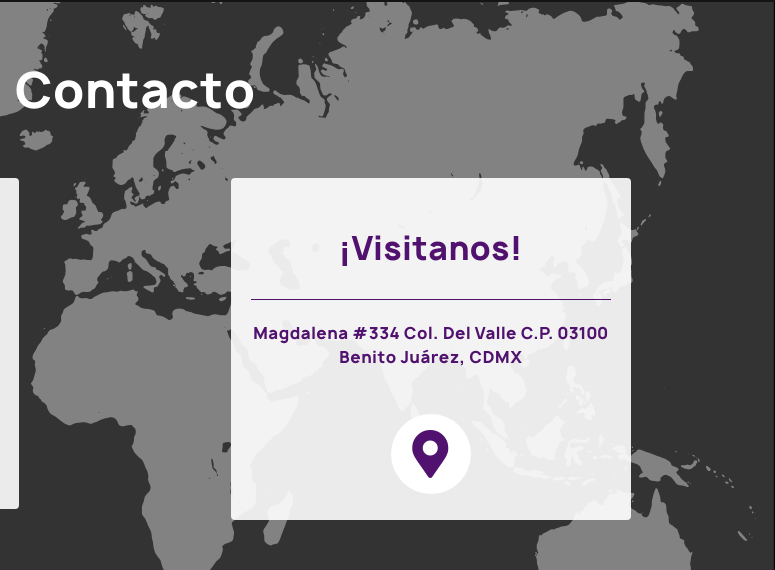
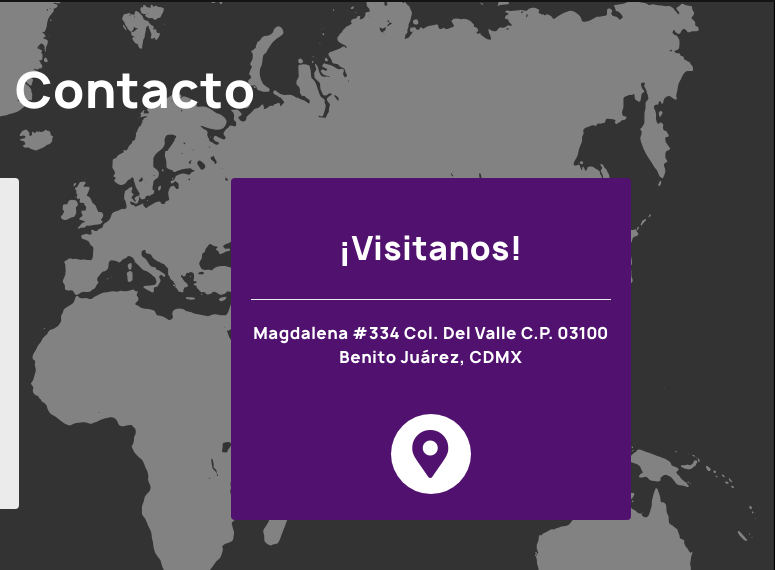
Before and after one commit to yessben/devops, a website: page public/index.html in a window 1280 px wide. Shown: the part 2633-3203 px from the top of the page, 505-1280 px from the left. Drawn offline with nearby package versions, Linux system fonts and the light colour scheme.

Commit message:
card cont

```diff
--- a/public/assets/css/style.css
+++ b/public/assets/css/style.css
@@ -184,7 +184,7 @@ section.certi{
 section.contacto{
     padding: 20px;
 }
-.contenido-contacto{background-color: rgba(255,255,255,.9);}
+.b-white{background-color: rgba(255,255,255,.9);}
 .circle-r50{
     width: 80px;
     height: 80px;
--- a/public/index.html
+++ b/public/index.html
@@ -187,7 +187,7 @@
 
                 <div class="item-row-relative">
                         <div class="item-col-relative width-50p padding-20">
-                                        <div class="max-width-350  padding-20 contenido-contacto b-radius-4 t-center">
+                                <div class="max-width-350  padding-20 b-white b-radius-4 t-center">
 
                                         <h2 class="c-purple"><b>!Agenda tu cita!</b></h2>
                                         <hr class="b-purple">
@@ -205,12 +205,12 @@
                                 </div>
                         </div>
                         <div class="item-col-relative width-50p padding-20">
-                                        <div class="max-width-350  padding-20 contenido-contacto b-radius-4 t-center">
+                                <div class="max-width-350  padding-20  b-radius-4 t-center b-purple">
 
-                                                        <h2 class="c-purple"><b>¡Visitanos!</b></h2>
+                                        <h2 class="c-white"><b>¡Visitanos!</b></h2>
 
-                                                        <hr class="b-purple">
-                                                        <h4 class="c-purple"><b>Magdalena #334 Col. Del Valle C.P. 03100 Benito Juárez, CDMX</b></h4>
+                                        <hr class="b-white">
+                                        <h4 class="c-white"><b>Magdalena #334 Col. Del Valle C.P. 03100 Benito Juárez, CDMX</b></h4>
                                         <br>
 
 
```
Lines whose indentation alone changed are shown as unchanged.
